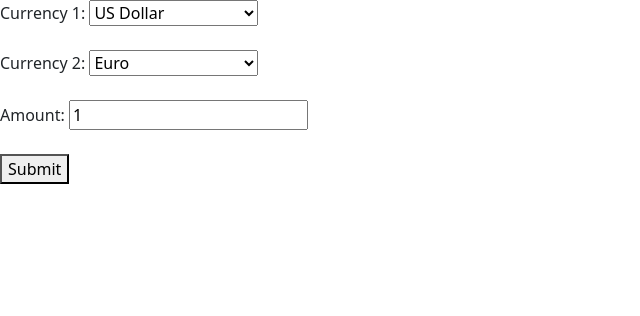
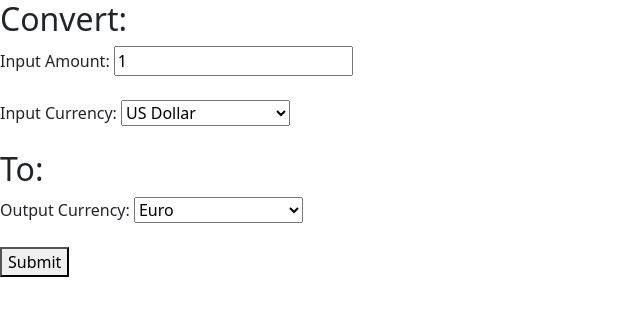
Before and after one commit to NoahKise/currency-exchanger, a website built with webpack: page src/index.html in a window 1280 px wide. Shown: the whole page, without its empty margins (0-640 px from the left). Built offline with nearby package versions, Linux system fonts and the light colour scheme.

Commit message:
make form more clear, reach MVP

```diff
--- a/src/index.html
+++ b/src/index.html
@@ -4,8 +4,14 @@
 <head>
   <title>Currency Exchanger</title>
 </head>
+<h2>
+  Convert:
+</h2>
 <form id="converter">
-  <label for="cur1">Currency 1:</label>
+  <label for="amount">Input Amount:</label>
+  <input id="amount" type="number" name="amount" value="1"><br>
+  <br>
+  <label for="cur1">Input Currency:</label>
   <select id="cur1" name="cur1">
     <option value="usd">US Dollar</option>
     <option value="eur">Euro</option>
@@ -50,7 +56,10 @@
     <option value="xxx">Wizard Galleon</option>
   </select><br>
   <br>
-  <label for="cur2">Currency 2:</label>
+  <h2>
+    To:
+  </h2>
+  <label for="cur2">Output Currency:</label>
   <select id="cur2" name="cur2">
     <option value="eur">Euro</option>
     <option value="usd">US Dollar</option>
@@ -95,9 +104,6 @@
     <option value="xxx">Wizard Galleon</option>
   </select><br>
   <br>
-  <label for="amount">Amount:</label>
-  <input id="amount" type="number" name="amount" value="1"><br>
-  <br>
   <button class="button" type="submit" value="submit">Submit</button>
 </form>
 <div id="results">
```
